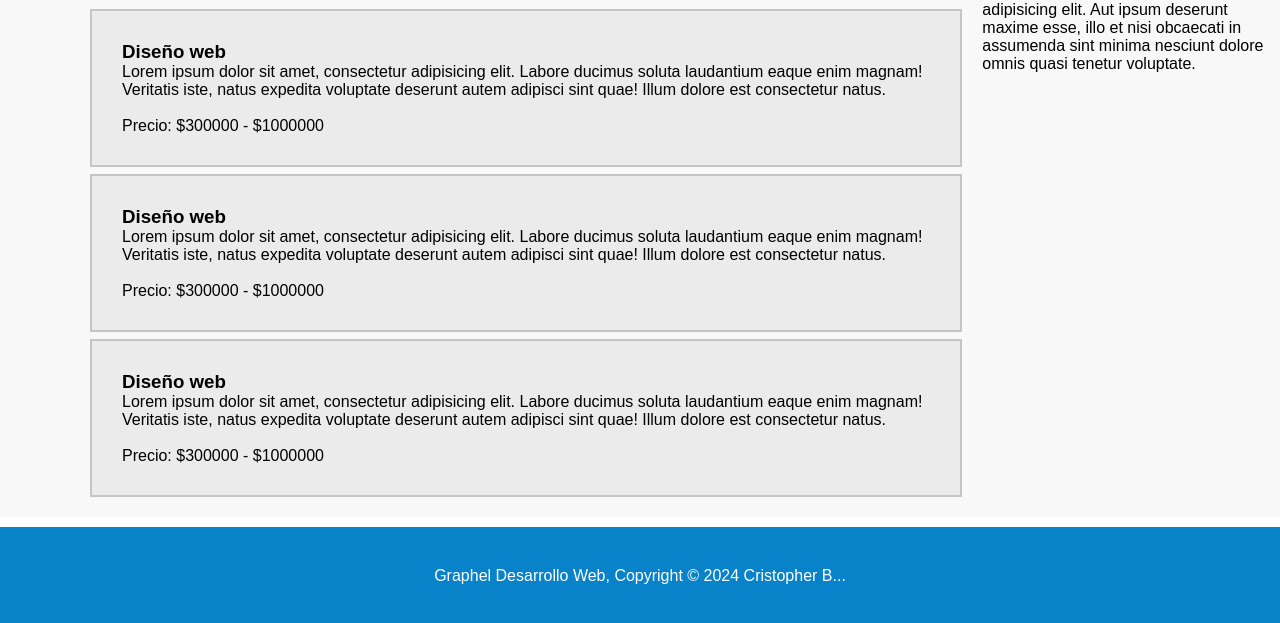
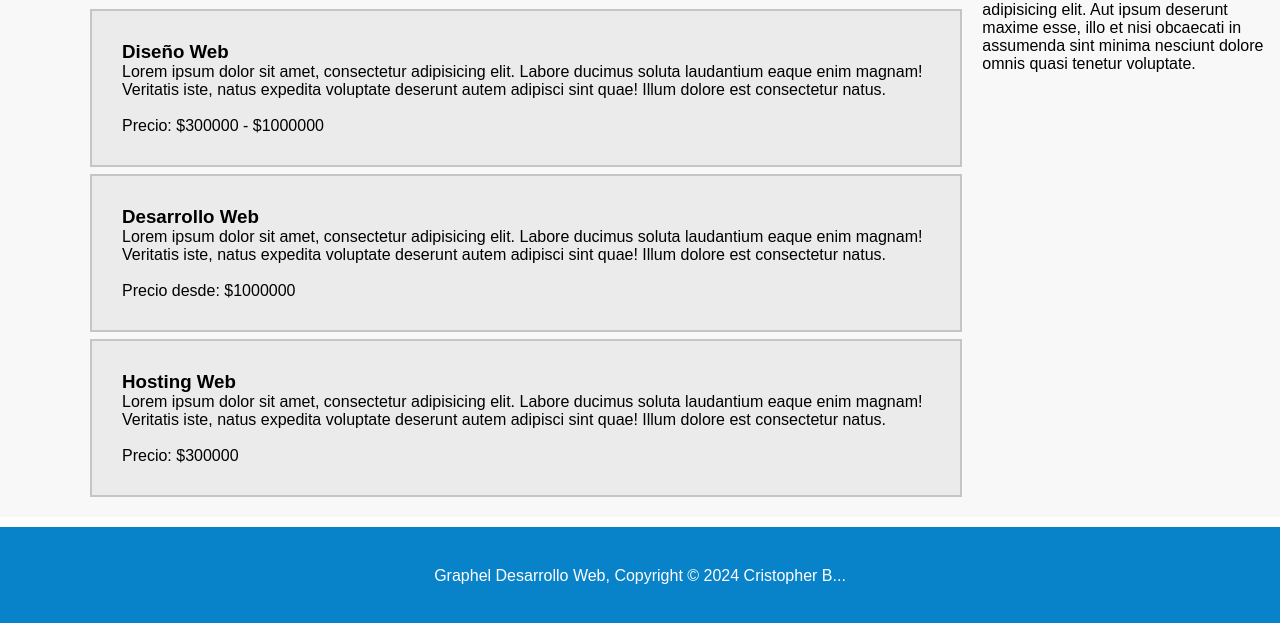
Before and after one commit to Crisb26/Proyect_Graphel, a plain HTML site: page templates/servicios.html in a window 1280 px wide. Shown: the part 267-890 px from the top of the page. Drawn offline with Linux system fonts and the light colour scheme.

Commit message:
modificacion de servicios

```diff
--- a/templates/servicios.html
+++ b/templates/servicios.html
@@ -36,20 +36,20 @@
         <div class="caja-servicios">
             <h2>Servicios</h2>
             <div class="servicio-info">
-                <h3>Diseño web</h3>
+                <h3>Diseño Web</h3>
                 <p>Lorem ipsum dolor sit amet, consectetur adipisicing elit. Labore ducimus soluta laudantium eaque enim magnam! Veritatis iste, natus expedita voluptate deserunt autem adipisci sint quae! Illum dolore est consectetur natus.
                 </p><br>
                 <p>Precio: $300000 - $1000000</p>
             </div>
             <div class="servicio-info">
-                <h3>Diseño web</h3>
+                <h3>Desarrollo Web</h3>
                 <p>Lorem ipsum dolor sit amet, consectetur adipisicing elit. Labore ducimus soluta laudantium eaque enim magnam! Veritatis iste, natus expedita voluptate deserunt autem adipisci sint quae! Illum dolore est consectetur natus.</p><br>
-                <p>Precio: $300000 - $1000000</p>
+                <p>Precio desde: $1000000</p>
             </div>
             <div class="servicio-info">
-                <h3>Diseño web</h3>
+                <h3>Hosting Web</h3>
                 <p>Lorem ipsum dolor sit amet, consectetur adipisicing elit. Labore ducimus soluta laudantium eaque enim magnam! Veritatis iste, natus expedita voluptate deserunt autem adipisci sint quae! Illum dolore est consectetur natus.</p><br>
-                <p>Precio: $300000 - $1000000</p>
+                <p>Precio: $300000 </p>
             </div>
         </div>
         <div class="servicios2">
```
